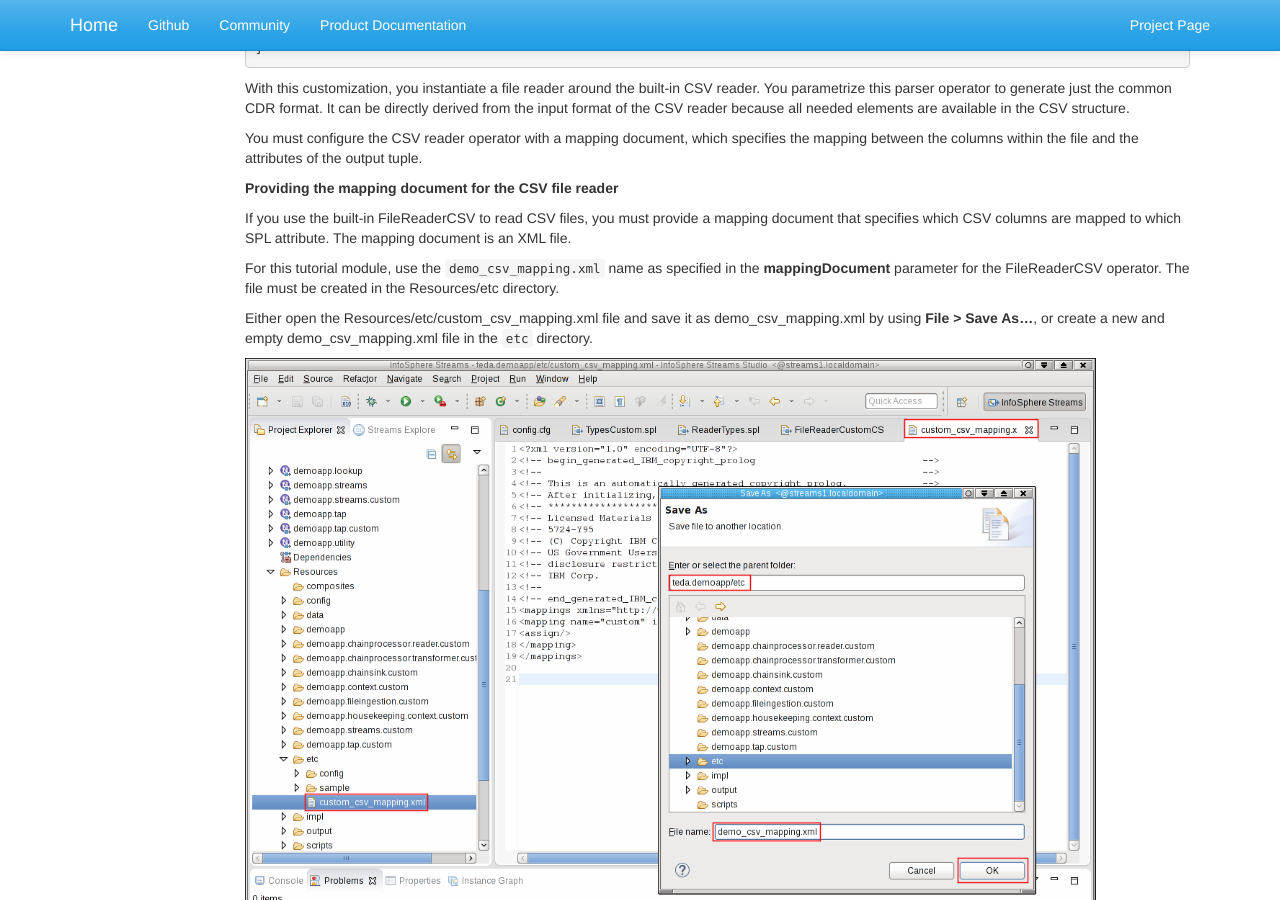
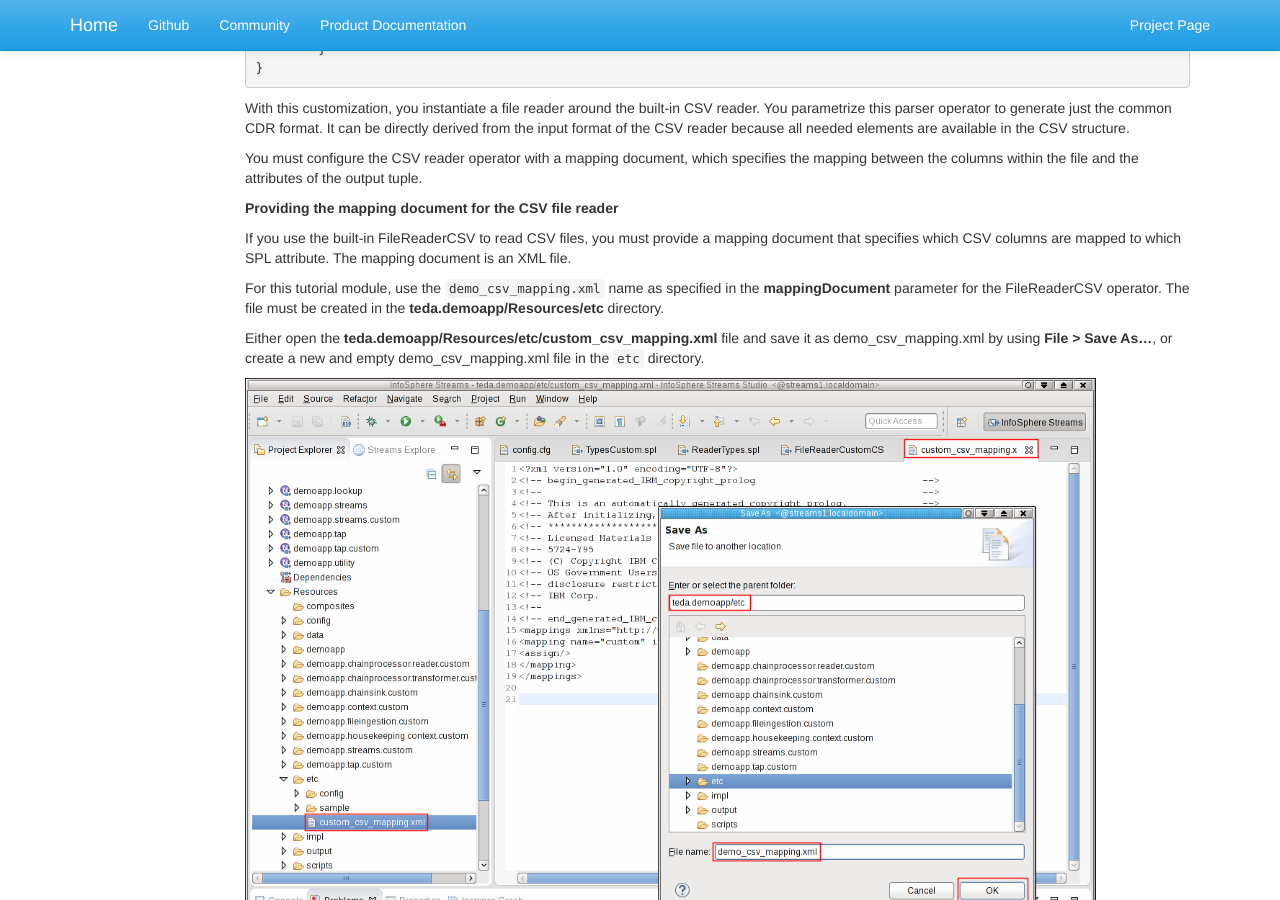
Before and after one commit to IBMStreams/streamsx.tutorial.teda, a Jekyll site: the page built from docs/1.0.2/Module-3/index.markdown, in a window 1280 px wide and 900 px high, scrolled down 9043 px. Built offline with Jekyll 4.4.1, drawn with Linux system fonts in a browser that asks for light colours; nearby versions of some CDN libraries; library files that are not in the unit come from our copies; some of the changed text lies outside the part shown.

Commit message:
Update index.markdown

```diff
--- a/docs/1.0.2/Module-3/index.markdown
+++ b/docs/1.0.2/Module-3/index.markdown
@@ -174,7 +174,7 @@
 
 You define the output schema of your file reader. Even if you have multiple file readers for various file formats you must define one common schema to which all formats must be mapped. For now, you have only the CSV file reader. You define a reader output schema that contains all attributes from the voice CDR and the SMS CDR, which has only a subset of the attributes that a voice record has. The SPL type is named **MobileSampleMsgFlat**.
 
-Insert the following tuple definition as static type into the **TypesCustom** composite in the **Resources/demoapp.streams.custom/TypesCustom.spl** file
+Insert the following tuple definition as static type into the **TypesCustom** composite in the **teda.demoapp/Resources/demoapp.streams.custom/TypesCustom.spl** file
 
             /**
              * Unique message schema after reading from file.
@@ -215,9 +215,9 @@
 
 ## Implementing a CSV file reader
 
-As mentioned before, you create a FileReaderCustomCSV composite for CSV file reading. The framework project wizard generates just one empty FileReaderCustom composite in `FileReaderCustom.spl`. If a project needs only one file reader, this SPL file can be customized, but projects often need different file readers. It is recommended to copy the original `FileReaderCustom.spl` file to `FileReaderCustomCSV.spl` for creating the custom file reader. You find this file in directory in Streams Studio under **Resources/demoapp.chainprocessor.reader.custom**. Copy the file in Streams Studio.
+As mentioned before, you create a FileReaderCustomCSV composite for CSV file reading. The framework project wizard generates just one empty FileReaderCustom composite in `FileReaderCustom.spl`. If a project needs only one file reader, this SPL file can be customized, but projects often need different file readers. It is recommended to copy the original `FileReaderCustom.spl` file to `FileReaderCustomCSV.spl` for creating the custom file reader. You find this file in directory in Streams Studio under **teda.demoapp/Resources/demoapp.chainprocessor.reader.custom**. Copy the file in Streams Studio.
 
-Open the **Resources/demoapp.chainprocessor.reader.custom/FileReaderCustomCSV.spl** file and rename the contained FileReaderCustom composite to FileReaderCustomCSV. Remember that you specified this composite name for the `ite.ingest.reader.parserList` parameter and assigned to the `CSV` file type string.
+Open the **teda.demoapp/Resources/demoapp.chainprocessor.reader.custom/FileReaderCustomCSV.spl** file and rename the contained FileReaderCustom composite to FileReaderCustomCSV. Remember that you specified this composite name for the `ite.ingest.reader.parserList` parameter and assigned to the `CSV` file type string.
 
 The FileReaderCustomCSV file contains the composite with the instantiation of a file reader, which follows the frameworks reader interfaces. The framework provides three built-in configurable file readers: FileReaderCSV, FileReaderASN1, and FileReaderStructure. You select the CSV file reader and set its parameters, which must match the use case requirements.
 
@@ -281,9 +281,9 @@
 
 If you use the built-in FileReaderCSV to read CSV files, you must provide a mapping document that specifies which CSV columns are mapped to which SPL attribute. The mapping document is an XML file.
 
-For this tutorial module, use the `demo_csv_mapping.xml` name as specified in the **mappingDocument** parameter for the FileReaderCSV operator. The file must be created in the Resources/etc directory.
+For this tutorial module, use the `demo_csv_mapping.xml` name as specified in the **mappingDocument** parameter for the FileReaderCSV operator. The file must be created in the **teda.demoapp/Resources/etc** directory.
 
-Either open the Resources/etc/custom_csv_mapping.xml file and save it as demo_csv_mapping.xml by using **File > Save As…**, or create a new and empty demo_csv_mapping.xml file in the `etc` directory.
+Either open the **teda.demoapp/Resources/etc/custom_csv_mapping.xml** file and save it as demo_csv_mapping.xml by using **File > Save As…**, or create a new and empty demo_csv_mapping.xml file in the `etc` directory.
 
 <img src="/streamsx.tutorial.teda/images/1.0.2/module-03/demo_csv_mapping.png" alt="Save As dialog to create the demo_csv_mapping.xml mapping document" style="width: 90%;"/>
 
```
